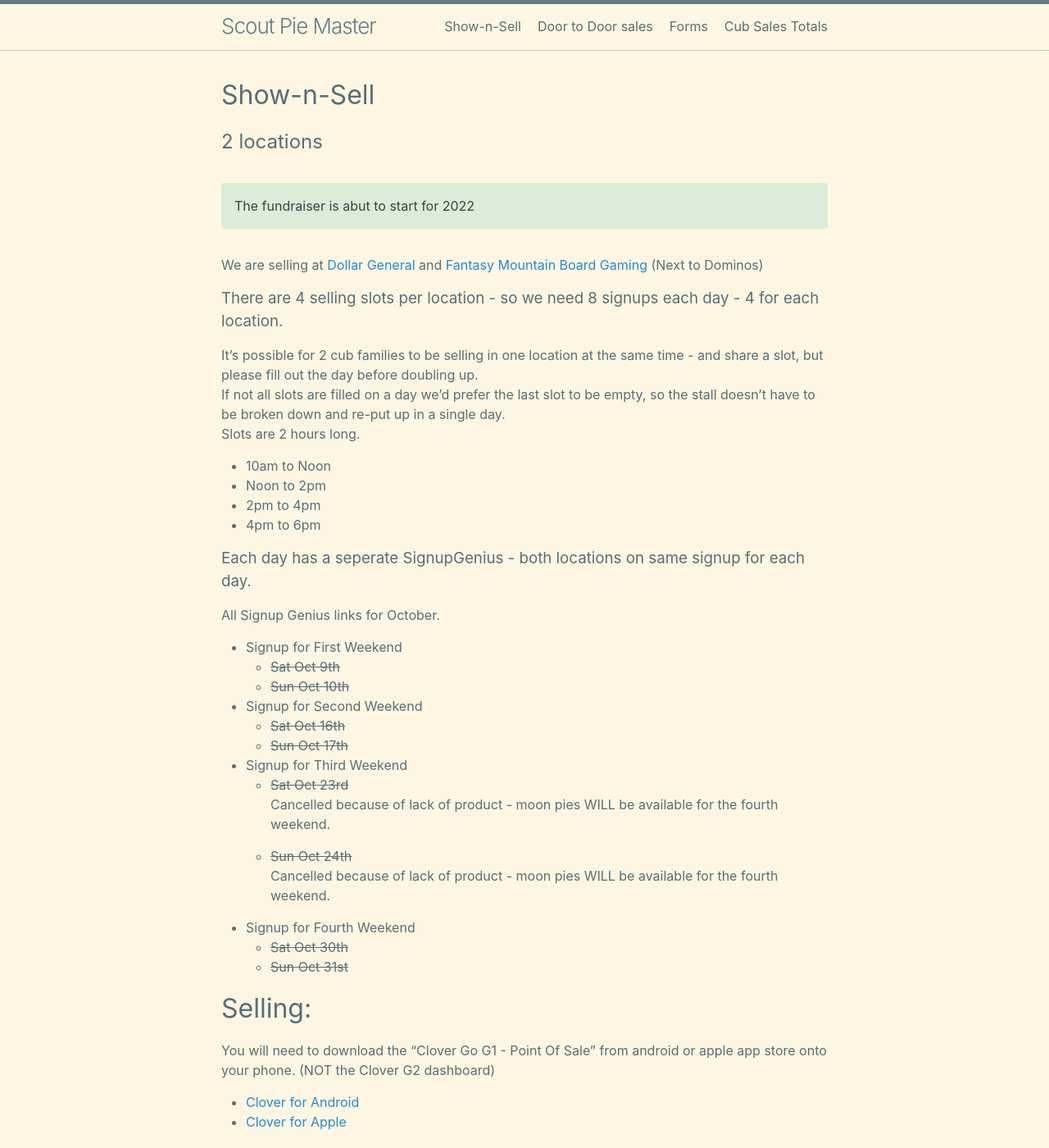
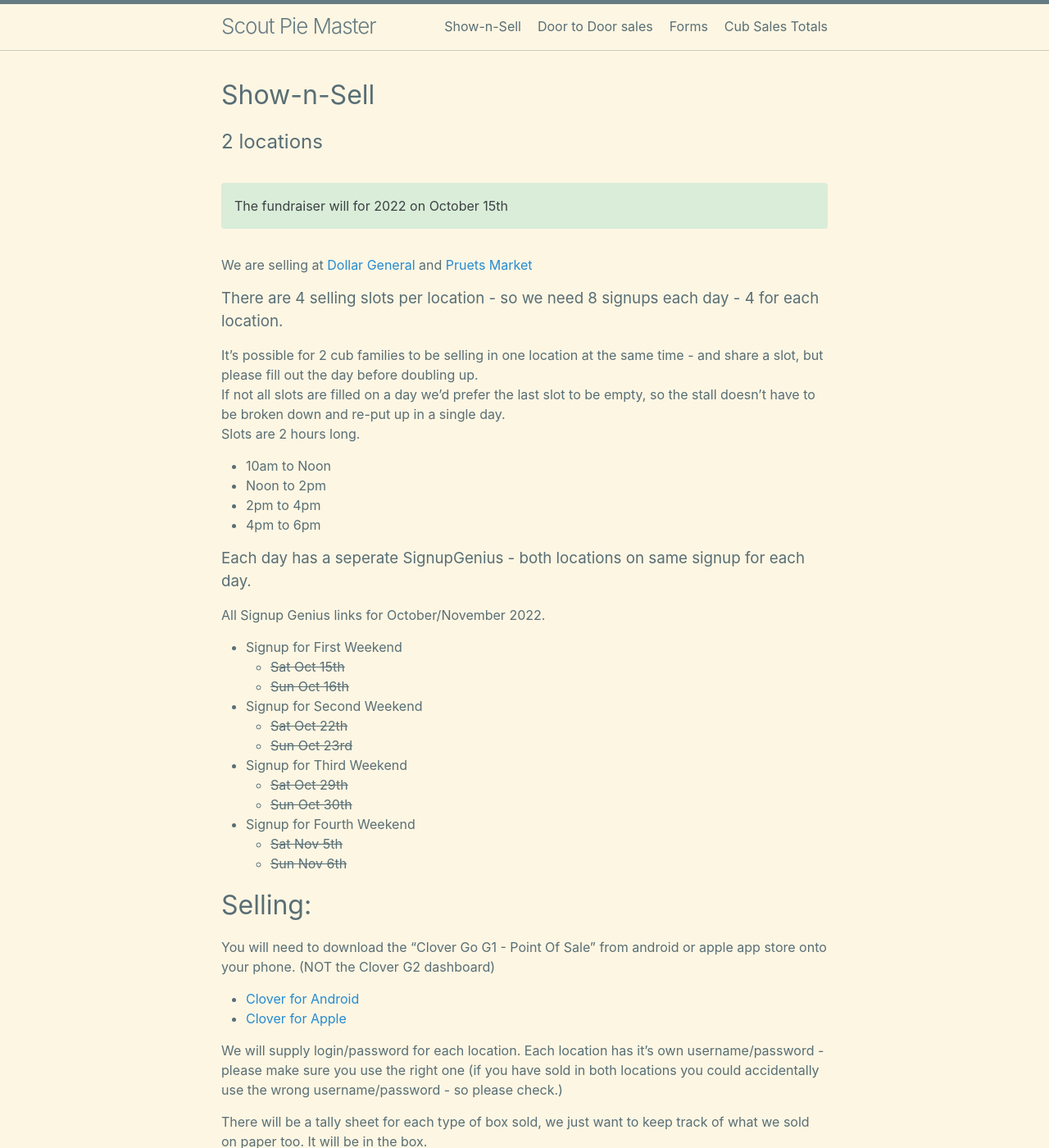
Before and after one commit to CodeJourneymen/scoutpiemaster, a Jekyll site: the page built from shownsell.md, in a window 1280 px wide and 1400 px high. Shown: the whole window at 82% size. Built offline with Jekyll 4.4.1, drawn with Linux system fonts in a browser that asks for light colours; some of the changed text lies outside the part shown.

Commit message:
updates for 2022
Signed-off-by: Lee Walker <lee@codejourneymen.com>

```diff
--- a/shownsell.md
+++ b/shownsell.md
@@ -6,10 +6,10 @@
 
 ## 2 locations
 
-The fundraiser is abut to start for 2022<br/>
+The fundraiser  will for 2022 on October 15th<br/>
 {: .notice--success }
 
-We are selling at [Dollar General](https://www.google.com/maps/place/Dollar+General/@35.1744822,-85.3314633,17z/data=!3m2!4b1!5s0x8860f449559ad427:0xd12cea5ca04fd5cf!4m5!3m4!1s0x8860f44bffddafb7:0x14737cbbf3090bd2!8m2!3d35.1744822!4d-85.3292746) and [Fantasy Mountain Board Gaming](https://www.google.com/maps/place/Fantasy+Mountain+Board+Gaming/@35.1393519,-85.3317003,17z/data=!3m1!4b1!4m5!3m4!1s0x8860f581bcb3f089:0x913866881cfc599b!8m2!3d35.1393519!4d-85.3295116) (Next to Dominos)
+We are selling at [Dollar General](https://www.google.com/maps/place/Dollar+General/@35.1744822,-85.3314633,17z/data=!3m2!4b1!5s0x8860f449559ad427:0xd12cea5ca04fd5cf!4m5!3m4!1s0x8860f44bffddafb7:0x14737cbbf3090bd2!8m2!3d35.1744822!4d-85.3292746) and [Pruets Market](https://www.google.com/maps/place/Pruett's+Market/@35.1386309,-85.330655,17z/data=!3m1!4b1!4m5!3m4!1s0x8860f5919d29f255:0x510723ddf790f66a!8m2!3d35.1386309!4d-85.328461)
 
 ### There are 4 selling slots per location  - so we need 8 signups each day - 4 for each location.
 
@@ -23,19 +23,20 @@
 
 ### Each day has a seperate SignupGenius - both locations on same signup for each day.
 
-All Signup Genius links for October.
+All Signup Genius links for October/November 2022.
 - Signup for First Weekend
-    - <s>Sat Oct 9th</s>
-    - <s>Sun Oct 10th</s>
+  - <s>Sat Oct 15th</s>
+  - <s>Sun Oct 16th</s>
 - Signup for Second Weekend
-  - <s>Sat Oct 16th</s>
-  - <s>Sun Oct 17th</s>
+  - <s>Sat Oct 22th</s>
+  - <s>Sun Oct 23rd</s>
 - Signup for Third Weekend
-  - <s>Sat Oct 23rd</s> Cancelled because of lack of product - moon pies WILL be available for the fourth weekend.
-  - <s>Sun Oct 24th</s> Cancelled because of lack of product - moon pies WILL be available for the fourth weekend.
+  - <s>Sat Oct 29th</s>
+  - <s>Sun Oct 30th</s>
 - Signup for Fourth Weekend
-  - <s>Sat Oct 30th</s>
-  - <s>Sun Oct 31st</s>
+  - <s>Sat Nov 5th</s>
+  - <s>Sun Nov 6th</s>
+
 
 
 # Selling:
```
Also changed, not shown: other parts of shownsell.md (+2 -2 lines).
